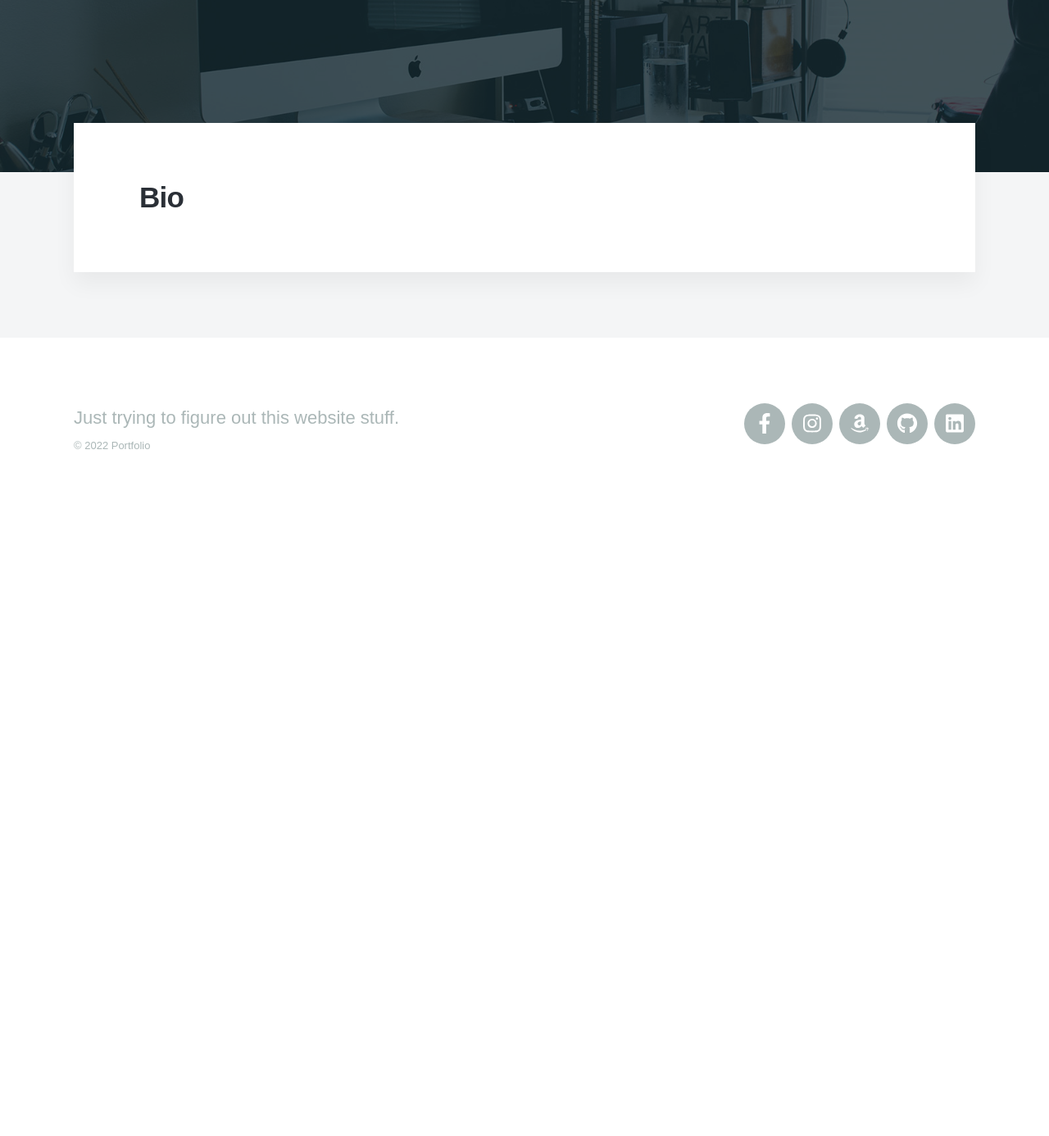
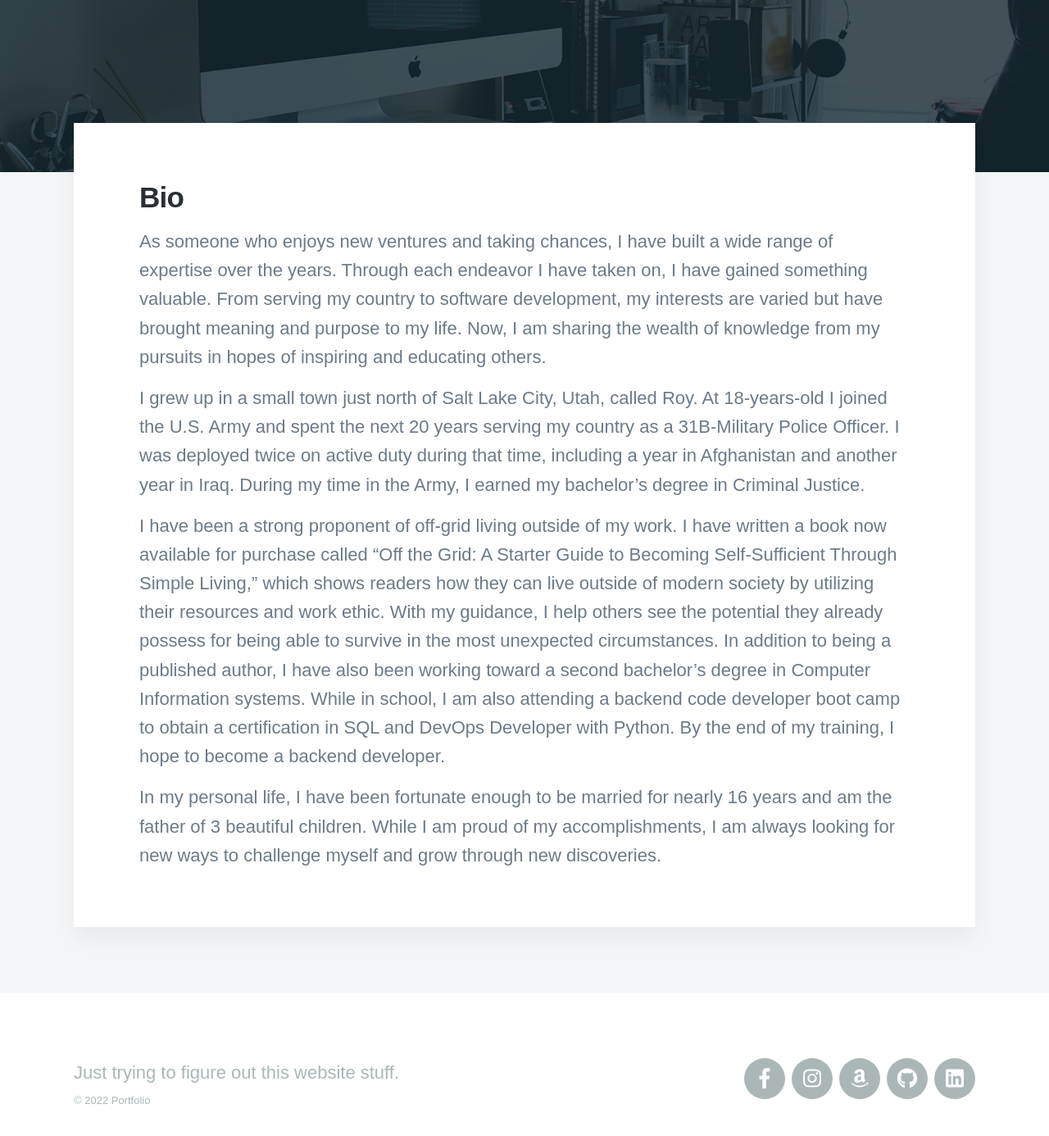
Before and after one commit to jcsodenkamp/jcsodenkamp.github.io, a Jekyll site: the page built from _pages/about.md, in a window 1280 px wide and 1400 px high, scrolled down 347 px. Shown: the top 1386 px of the window at 82% size. Built offline with Jekyll 4.4.1, drawn with Linux system fonts in a browser that asks for light colours; nearby versions of some CDN libraries; some web fonts are replaced; before the commit the page ends 977 px from its top, so only the background shows below that.

Commit message:
Update about.md

```diff
--- a/_pages/about.md
+++ b/_pages/about.md
@@ -6,3 +6,12 @@ featured_image: /images/demo/about.jpg
 ---
 
 ## Bio
+
+As someone who enjoys new ventures and taking chances, I have built a wide range of expertise over the years. Through each endeavor I have taken on, I have gained something valuable. From serving my country to software development, my interests are varied but have brought meaning and purpose to my life. Now, I am sharing the wealth of knowledge from my pursuits in hopes of inspiring and educating others.
+
+I grew up in a small town just north of Salt Lake City, Utah, called Roy. At 18-years-old I joined the U.S. Army and spent the next 20 years serving my country as a 31B-Military Police Officer. I was deployed twice on active duty during that time, including a year in Afghanistan and another year in Iraq. During my time in the Army, I earned my bachelor’s degree in Criminal Justice.
+
+I have been a strong proponent of off-grid living outside of my work. I have written a book now available for purchase called “Off the Grid: A Starter Guide to Becoming Self-Sufficient Through Simple Living,” which shows readers how they can live outside of modern society by utilizing their resources and work ethic. With my guidance, I help others see the potential they already possess for being able to survive in the most unexpected circumstances.
+In addition to being a published author, I have also been working toward a second bachelor’s degree in Computer Information systems. While in school, I am also attending a backend code developer boot camp to obtain a certification in SQL and DevOps Developer with Python. By the end of my training, I hope to become a backend developer.
+
+In my personal life, I have been fortunate enough to be married for nearly 16 years and am the father of 3 beautiful children. While I am proud of my accomplishments, I am always looking for new ways to challenge myself and grow through new discoveries.
```
